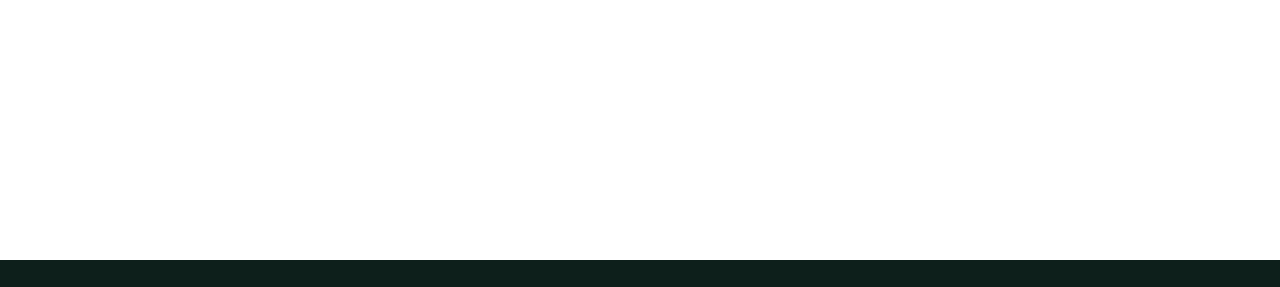
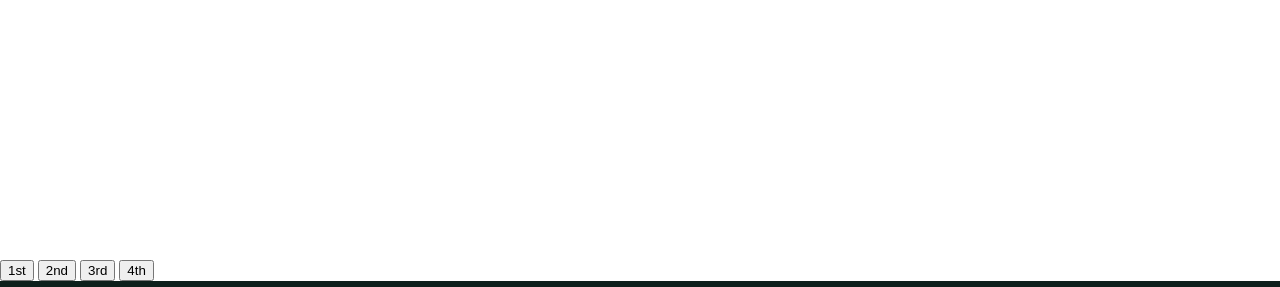
Before and after one commit to SAD-co-Software-Application-Development/Hand2Hand, a plain HTML site: page store.html in a window 1280 px wide. Shown: the part 740-1027 px from the top of the page. Drawn offline with Linux system fonts and the light colour scheme.

Commit message:
store html

```diff
--- a/store.html
+++ b/store.html
@@ -63,6 +63,15 @@
     </header>
     <main>
         <div style="height: 1000px;"></div>
+        <div id="category">
+            <ul>
+                <button><li>1st</li></button>
+                <button><li>2nd</li></button>
+                <button><li>3rd</li></button>
+                <button><li>4th</li></button>
+            </ul>
+        </div>
+        <div id="product"></div>
     </main>
     <footer>
         <div class="content">
```
